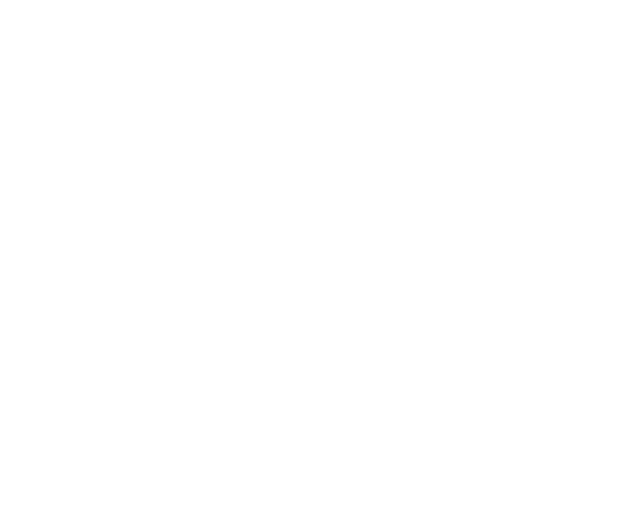
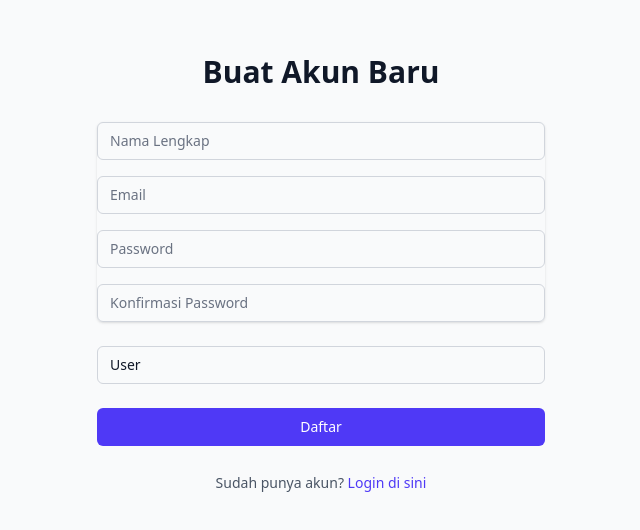
Before and after one commit to denaldo-r/jalankuy-finpro-travel, a React (Vite) app: page /register in a window 1280 px wide. Before the commit this address had no page. Shown: the part 138-668 px from the top of the page, without its empty margins (319-959 px from the left). Built offline with nearby package versions, Linux system fonts and the light colour scheme.

Commit message:
feat: add Register

```diff
--- /dev/null
+++ b/src/pages/auth/Register.jsx
@@ -0,0 +1,177 @@
+import React, { useState } from "react";
+import { useNavigate } from "react-router-dom";
+import { useAuth } from "../../context/AuthContext";
+
+const Register = () => {
+  // State untuk form registrasi
+  const [name, setName] = useState("");
+  const [email, setEmail] = useState("");
+  const [password, setPassword] = useState("");
+  const [passwordRepeat, setPasswordRepeat] = useState("");
+  const [role, setRole] = useState("user"); // Default role
+  const [error, setError] = useState("");
+  const [isLoading, setIsLoading] = useState(false);
+
+  // Default profile picture dan phone number
+  const DEFAULT_PROFILE_PICTURE =
+    "https://images.unsplash.com/photo-1633332755192-727a05c4013d?ixlib=rb-1.2.1&ixid=MnwxMjA3fDB8MHxzZWFyY2h8MXx8dXNlcnxlbnwwfHwwfHw%3D&w=1000&q=80";
+  const DEFAULT_PHONE_NUMBER = "08976041232";
+
+  // Hook navigasi dan autentikasi
+  const navigate = useNavigate();
+  const { register } = useAuth();
+
+  // Handler submit form
+  const handleSubmit = async (e) => {
+    e.preventDefault();
+    setError("");
+    setIsLoading(true);
+
+    // Validasi form
+    if (!name || !email || !password || !passwordRepeat) {
+      setError("Semua field wajib diisi");
+      setIsLoading(false);
+      return;
+    }
+
+    if (password !== passwordRepeat) {
+      setError("Password tidak cocok");
+      setIsLoading(false);
+      return;
+    }
+
+    try {
+      // Data registrasi
+      const userData = {
+        name,
+        email,
+        password,
+        passwordRepeat,
+        role,
+        profilePictureUrl: DEFAULT_PROFILE_PICTURE,
+        phoneNumber: DEFAULT_PHONE_NUMBER,
+      };
+
+      // Panggil fungsi register dari context
+      await register(userData);
+
+      // Redirect ke halaman login setelah registrasi berhasil
+      navigate("/login");
+    } catch (err) {
+      // Set pesan error dari response API
+      setError(err.response?.data?.message || "Registrasi gagal");
+    } finally {
+      setIsLoading(false);
+    }
+  };
+
+  return (
+    <div className="min-h-screen flex items-center justify-center bg-gray-50 py-12 px-4 sm:px-6 lg:px-8">
+      <div className="max-w-md w-full space-y-8">
+        <div>
+          <h2 className="mt-6 text-center text-3xl font-extrabold text-gray-900">
+            Buat Akun Baru
+          </h2>
+        </div>
+        <form className="mt-8 space-y-6" onSubmit={handleSubmit}>
+          <div className="rounded-md shadow-sm space-y-4">
+            {/* Input Nama */}
+            <input
+              id="name"
+              name="name"
+              type="text"
+              required
+              value={name}
+              onChange={(e) => setName(e.target.value)}
+              className="appearance-none rounded-md relative block w-full px-3 py-2 border border-gray-300 placeholder-gray-500 text-gray-900 focus:outline-none focus:ring-indigo-500 focus:border-indigo-500 focus:z-10 sm:text-sm"
+              placeholder="Nama Lengkap"
+            />
+
+            {/* Input Email */}
+            <input
+              id="email"
+              name="email"
+              type="email"
+              required
+              value={email}
+              onChange={(e) => setEmail(e.target.value)}
+              className="appearance-none rounded-md relative block w-full px-3 py-2 border border-gray-300 placeholder-gray-500 text-gray-900 focus:outline-none focus:ring-indigo-500 focus:border-indigo-500 focus:z-10 sm:text-sm"
+              placeholder="Email"
+            />
+
+            {/* Input Password */}
+            <input
+              id="password"
+              name="password"
+              type="password"
+              required
+              value={password}
+              onChange={(e) => setPassword(e.target.value)}
+              className="appearance-none rounded-md relative block w-full px-3 py-2 border border-gray-300 placeholder-gray-500 text-gray-900 focus:outline-none focus:ring-indigo-500 focus:border-indigo-500 focus:z-10 sm:text-sm"
+              placeholder="Password"
+            />
+
+            {/* Input Konfirmasi Password */}
+            <input
+              id="passwordRepeat"
+              name="passwordRepeat"
+              type="password"
+              required
+              value={passwordRepeat}
+              onChange={(e) => setPasswordRepeat(e.target.value)}
+              className="appearance-none rounded-md relative block w-full px-3 py-2 border border-gray-300 placeholder-gray-500 text-gray-900 focus:outline-none focus:ring-indigo-500 focus:border-indigo-500 focus:z-10 sm:text-sm"
+              placeholder="Konfirmasi Password"
+            />
+          </div>
+
+          {/* Dropdown Role */}
+          <select
+            id="role"
+            name="role"
+            value={role}
+            onChange={(e) => setRole(e.target.value)}
+            className="appearance-none rounded-md relative block w-full px-3 py-2 border border-gray-300 text-gray-900 focus:outline-none focus:ring-indigo-500 focus:border-indigo-500 focus:z-10 sm:text-sm"
+          >
+            <option value="user">User</option>
+            <option value="admin">Admin</option>
+          </select>
+
+          {/* Pesan Error */}
+          {error && (
+            <div className="text-red-500 text-sm text-center">{error}</div>
+          )}
+
+          {/* Tombol Register */}
+          <div>
+            <button
+              type="submit"
+              disabled={isLoading}
+              className={`group relative w-full flex justify-center py-2 px-4 border border-transparent text-sm font-medium rounded-md text-white ${
+                isLoading
+                  ? "bg-gray-500 cursor-not-allowed"
+                  : "bg-indigo-600 hover:bg-indigo-700 focus:outline-none focus:ring-2 focus:ring-offset-2 focus:ring-indigo-500"
+              }`}
+            >
+              {isLoading ? "Mendaftar..." : "Daftar"}
+            </button>
+          </div>
+
+          {/* Link Login */}
+          <div className="text-center">
+            <span className="text-sm text-gray-600">
+              Sudah punya akun?{" "}
+              <a
+                href="/login"
+                className="font-medium text-indigo-600 hover:text-indigo-500"
+              >
+                Login di sini
+              </a>
+            </span>
+          </div>
+        </form>
+      </div>
+    </div>
+  );
+};
+
+export default Register;
--- a/src/routes/AppRoutes.jsx
+++ b/src/routes/AppRoutes.jsx
@@ -3,6 +3,7 @@ import { BrowserRouter as Router, Routes, Route } from "react-router-dom";
 
 // Import halaman
 import Login from "../pages/auth/Login";
+import Register from "../pages/auth/Register";
 import LandingPage from "../pages/public/LandingPage";
 
 // Import context provider
@@ -16,8 +17,8 @@ const AppRoutes = () => {
           {/* Rute Publik */}
           <Route path="/" element={<LandingPage />} />
           <Route path="/login" element={<Login />} />
-
-          {/* Nanti akan ditambahkan rute lain */}
+          <Route path="/register" element={<Register />} />{" "}
+          {/* Nanti ditambahkan rute lain */}
         </Routes>
       </Router>
     </AuthProvider>
```
